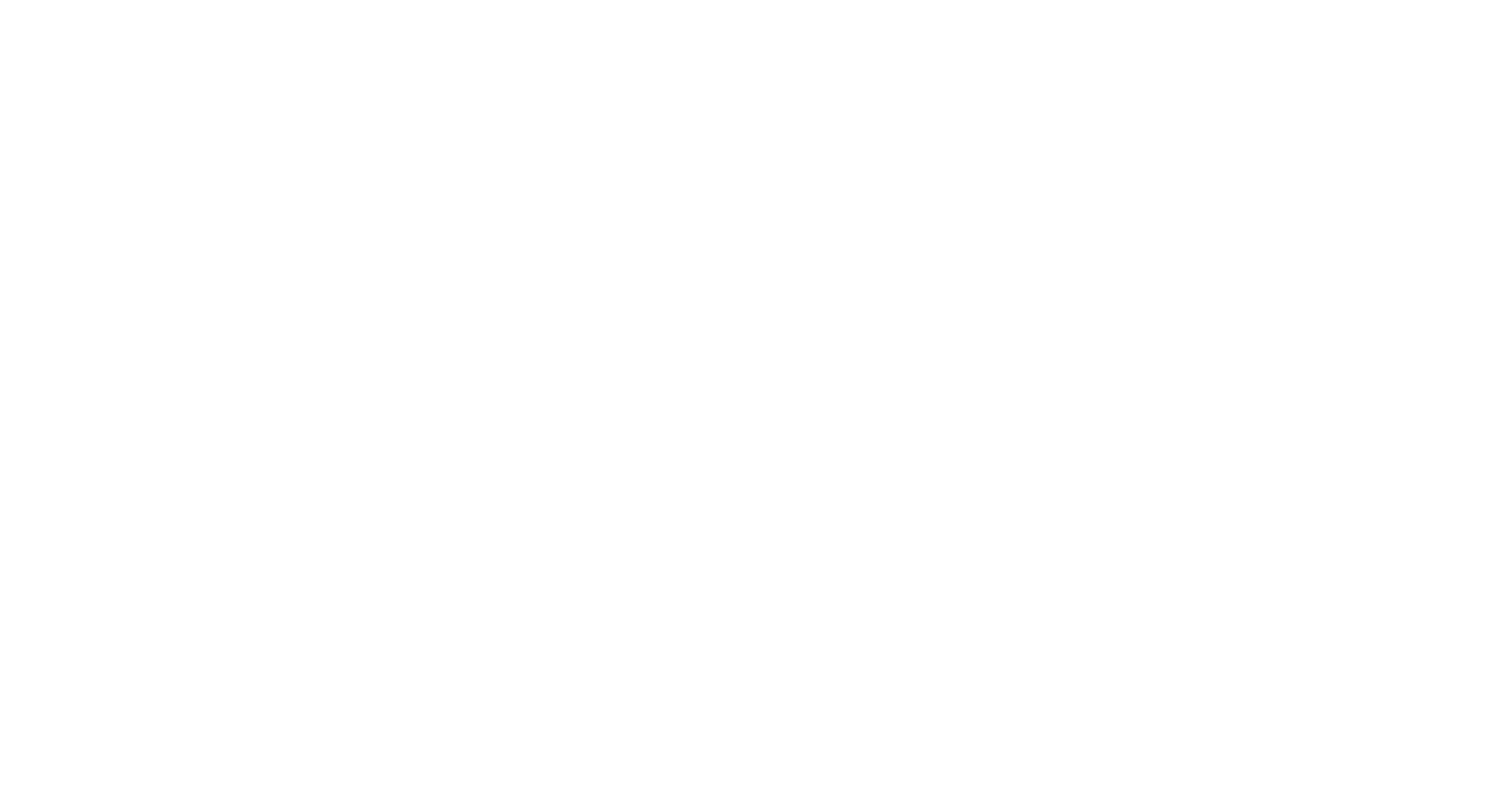
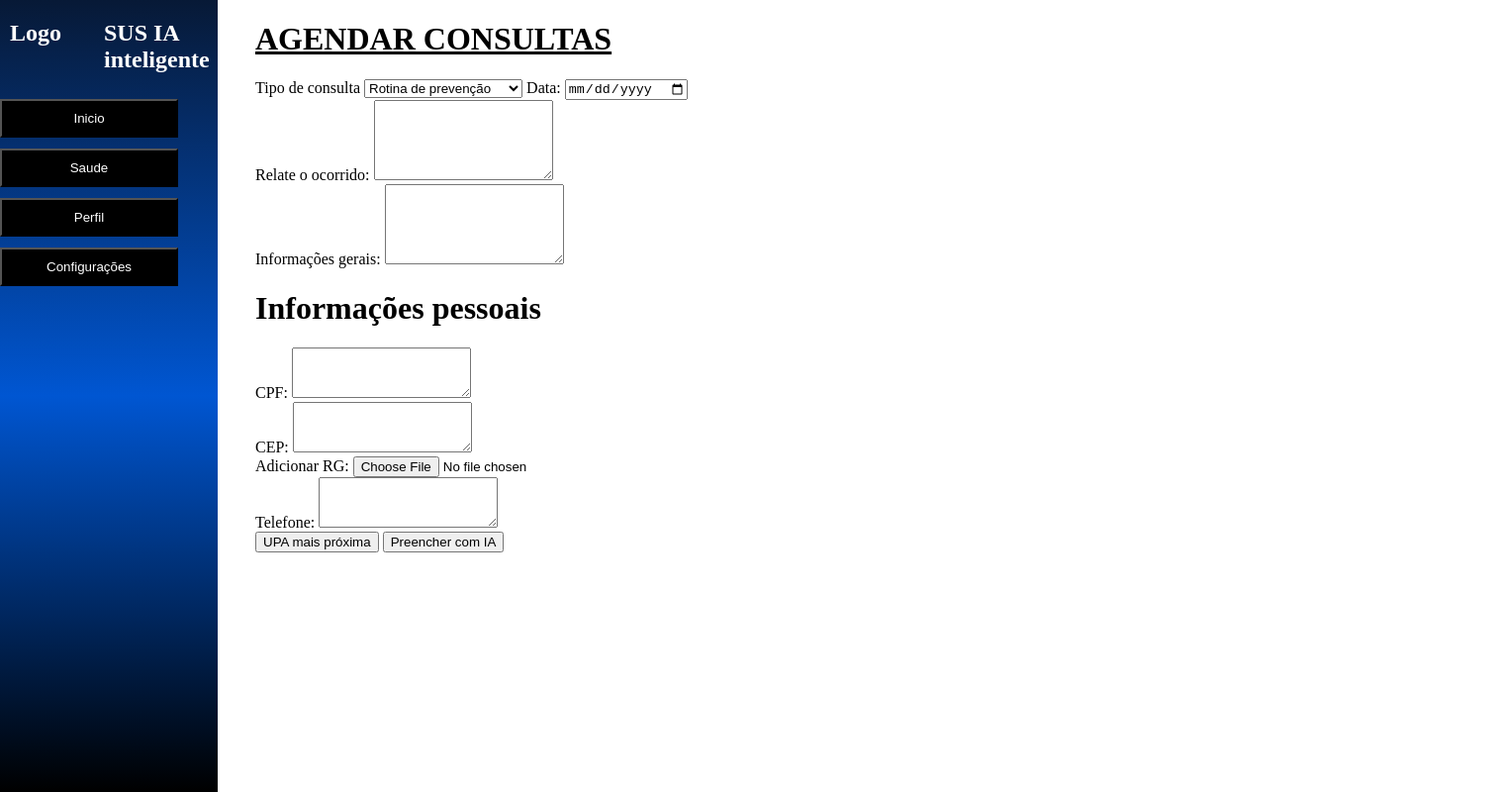
Before and after one commit to Gustavo-Gustzaki/Projetos-pessoal-JavaScript, a plain HTML site: page UPA-PC/Agendar-Consultas-2/Agendar-Consultas.html in a window 1280 px wide. Shown: the whole page at 99% size, 1522 px wide, since content can reach past the window. Drawn offline with Linux system fonts and the light colour scheme.

Commit message:
Tela de Consultas

```diff
--- a/UPA-PC/Agendar-Consultas-2/Agendar-Consultas.html
+++ b/UPA-PC/Agendar-Consultas-2/Agendar-Consultas.html
@@ -0,0 +1,129 @@
+
+<!DOCTYPE html>
+<html lang="pt-BR">
+<head>
+    <meta charset="UTF-8">
+    <meta name="viewport" content="width=device-width, initial-scale=1.0">
+    <title>Agendar Consultas</title>
+    <link rel="stylesheet" href="style.css">
+    <script src="javascript.js" defer></script>
+</head>
+
+<body>
+
+    <main id="principal">
+
+        <header id="cabecalho">
+
+            <h1 id="titulo-agendar">
+                <u>AGENDAR CONSULTAS</u>
+            </h1>
+
+            <label id="laber-consultas" for="tipo-consulta">
+                Tipo de consulta
+            </label>
+
+            <select id="tipo-consulta">
+                <option id="opcao-rotina">Rotina de prevenção</option>
+                <option id="opcao-especializada">Consulta especializada</option>
+                <option id="opcao-urgencia">Consulta de Urgência</option>
+                <option id="opcao-domiciliar">Domiciliar</option>
+                <option id="opcao-teleconsulta">Teleconsulta</option>
+            </select>
+
+            <label id="label-data" for="data-consulta">Data:</label>
+
+            <input type="date" id="data-consulta">
+
+        </header>
+
+        <form id="form-agendamento">
+
+            <section id="section-relato">
+
+                <label id="label-relato" for="Relato">
+                    Relate o ocorrido:
+                </label>
+
+                <textarea id="Relato" rows="5"></textarea>
+
+            </section>
+
+        </form>
+
+        <section id="section-gerais">
+
+            <label id="label-gerais" for="agendar-informacoes">
+                Informações gerais:
+            </label>
+
+            <textarea id="agendar-informacoes" rows="5"></textarea>
+
+        </section>
+
+        <h1 id="titulo-pessoais">
+            Informações pessoais
+        </h1>
+
+        <section id="section-cpf">
+
+            <label id="label-cpf" for="CPF">CPF:</label>
+
+            <textarea id="CPF" rows="3"></textarea>
+
+        </section>
+
+        <section id="section-cep">
+
+            <label id="label-cep" for="CEP">CEP:</label>
+
+            <textarea id="CEP" rows="3"></textarea>
+
+        </section>
+
+        <section id="section-rg">
+
+            <label id="label-rg" for="RG">Adicionar RG:</label>
+
+            <input type="file" id="RG" name="RG_arquivo">
+
+        </section>
+
+        <section id="section-telefone">
+
+            <label id="label-telefone" for="telefone">Telefone:</label>
+
+            <textarea id="telefone" rows="3"></textarea>
+
+        </section>
+
+        <button id="button-upa">
+            UPA mais próxima
+        </button>
+
+        <button id="button-ia">
+            Preencher com IA
+        </button>
+
+    </main>
+
+    <aside id="barra-lateral">
+
+        <h1 id="logo">Logo</h1>
+
+        <h2 id="barra-h2">
+            SUS IA <br> inteligente
+        </h2>
+
+        <button id="button-barra-1">Inicio</button>
+
+        <button id="button-barra-2">Saude</button>
+
+        <button id="button-barra-3">Perfil</button>
+
+        <button id="button-barra-4">Configurações</button>
+
+    </aside>
+
+</body>
+</html>
--- /dev/null
+++ b/UPA-PC/Agendar-Consultas-2/style.css
@@ -0,0 +1,80 @@
+aside {
+    position: fixed;
+    top: 0;
+    left: 0;
+    width: 220px;
+    height: 100vh;
+    background: linear-gradient(to bottom, #071936, #0056D2, #000000);
+}
+#button-barra-1{
+    position: fixed;
+    top: 100px;
+    background-color: black;
+    color: white;
+    padding: 10px;
+    width: 180px;
+    cursor: pointer;
+
+}
+#button-barra-2{
+    position: fixed;
+    top: 150px;
+    background-color: black;
+    color: white;
+    padding: 10px;
+    width: 180px;
+    cursor: pointer;
+
+}
+#button-barra-3{
+    position: fixed;
+    top: 200px;
+    background-color:black;
+    color: white;
+    padding: 10px;
+    width: 180px;
+    cursor: pointer;
+
+}
+#button-barra-4{
+    position: fixed;
+    top: 250px;
+    background-color: black;
+    color: white;
+    padding: 10px;
+    width: 180px;
+    cursor: pointer;
+
+}
+#button-barra-1:hover,
+#button-barra-2:hover,
+#button-barra-3:hover,
+#button-barra-4:hover {
+    background-color: white;
+    color: black;
+}
+#barra-h2{
+    position: fixed;
+    left: 105px;
+    color: white;
+}
+#logo{
+    position: fixed;
+    left: 10px;
+    color: white;
+}
+#Agendar-ocorrido{
+    color: black;
+    border-color: black;
+}
+main{
+    position: relative;
+    left: 250px;
+}
+/*#Agendar-ocorrido textarea{
+    position: relative;
+    top: 85px;
+    left: -120px;
+    width: 500px;
+    resize: none;
+}
--- a/UPA-PC/Pagina-Inicial-1/style.css
+++ b/UPA-PC/Pagina-Inicial-1/style.css
@@ -1,14 +1,21 @@
 * {
     box-sizing: border-box;
+    margin: 0;
+    padding: 0;
 }
 
 html, body {
-    margin: 0;
-    padding: 0;
     width: 100%;
-    min-height: 100%;
+    min-height: 100vh;
+    background-color: transparent;
     overflow-x: hidden;
-    background-color: transparent;
+    display: flex;
+    flex-direction: column;
+    color: transparent;
+}
+
+main {
+    flex: 1;
 }
 
 header {
@@ -17,37 +24,44 @@ header {
     left: 220px;
     width: calc(100% - 220px);
     padding: 20px;
-    margin: 0;
     color: black;
 }
-#header-CPF{
+
+#header-CPF {
     position: relative;
     left: 60px;
     padding: 10px;
     color: #087EA4;
-    top: -50px;
+    top: 5px;
 }
-header h4{
+
+header h4 {
     position: relative;
     left: 10px;
     color: black;
+    top: 40px;
 }
-header h1{
+
+header h1 {
     position: relative;
     left: 10px;
     color: #12304A;
 }
-#nome-usuario{
+
+#nome-usuario {
     position: relative;
     left: 80px;
     color: black;
+    top: 15px;
 }
+
 header img {
     position: relative;
     width: 30px;
     left: -180px;
-    top: -85px;
+    top: -30px;
 }
+
 aside {
     position: fixed;
     top: 0;
@@ -55,8 +69,11 @@ aside {
     width: 220px;
     height: 100vh;
     background: linear-gradient(to bottom, #071936, #0056D2, #000000);
+    overflow: hidden;
+    z-index: 10;
 }
-#button-barra-1{
+
+#button-barra-1 {
     position: fixed;
     top: 100px;
     background-color: black;
@@ -64,9 +81,9 @@ aside {
     padding: 10px;
     width: 180px;
     cursor: pointer;
+}
 
-}
-#button-barra-2{
+#button-barra-2 {
     position: fixed;
     top: 150px;
     background-color: black;
@@ -74,19 +91,19 @@ aside {
     padding: 10px;
     width: 180px;
     cursor: pointer;
+}
 
-}
-#button-barra-3{
+#button-barra-3 {
     position: fixed;
     top: 200px;
-    background-color:black;
+    background-color: black;
     color: white;
     padding: 10px;
     width: 180px;
     cursor: pointer;
+}
 
-}
-#button-barra-4{
+#button-barra-4 {
     position: fixed;
     top: 250px;
     background-color: black;
@@ -94,8 +111,8 @@ aside {
     padding: 10px;
     width: 180px;
     cursor: pointer;
+}
 
-}
 #button-barra-1:hover,
 #button-barra-2:hover,
 #button-barra-3:hover,
@@ -103,6 +120,7 @@ aside {
     background-color: white;
     color: black;
 }
+
 #main-button-1:hover,
 #main-button-2:hover,
 #main-button-3:hover,
@@ -114,111 +132,134 @@ aside {
     background-color: black;
     color: white;
 }
-#barra-h2{
+
+#barra-h2 {
     position: fixed;
     left: 105px;
     color: white;
 }
-#logo{
+
+#logo {
     position: fixed;
     left: 10px;
+    color: white;
 }
-#main-button-1{
-    position: fixed;
-    top: 280px;
+
+#main-button-1 {
+    position: relative;
     background-color: #FFFFFF;
     color: #12304A;
     padding: 50px;
-    left: 400px;
     width: 150px;
+    left: 450px;
+    top: 70px;
     border-radius: 30px;
     cursor: pointer;
 }
-#main-button-2{
-    position: fixed;
-    top: 280px;
+
+#main-button-2 {
+    position: relative;
     background-color: #FFFFFF;
     color: #12304A;
     padding: 50px;
-    left: 650px;
+    left: 530px;
     width: 150px;
+    top: 70px;
     border-radius: 30px;
     cursor: pointer;
 }
-#main-button-3{
-    position: fixed;
-    top: 280px;
+
+#main-button-3 {
+    position: relative;
     background-color: #FFFFFF;
     color: #12304A;
     padding: 58px;
-    left: 900px;
+    left: 615px;
     width: 150px;
+    top: 70px;
     border-radius: 30px;
     text-indent: -15px;
     cursor: pointer;
 }
-#main-button-4{
-    position: fixed;
-    top: 280px;
+
+#main-button-4 {
+    position: relative;
     background-color: #FFFFFF;
     color: #12304A;
     padding: 50px;
-    left: 1150px;
+    left: 705px;
     width: 150px;
+    top: 70px;
     border-radius: 30px;
     cursor: pointer;
 }
-#main-button-5{
-    position: fixed;
-    top: 480px;
+
+#main-button-5 {
+    position: relative;
     background-color: #FFFFFF;
     color: #12304A;
     padding: 57px;
-    left: 400px;
     width: 150px;
+    top: 300px;
+    left: -164px;
     border-radius: 30px;
     text-indent: -24px;
     cursor: pointer;
 }
-#main-button-6{
-    position: fixed;
-    top: 480px;
+
+#main-button-6 {
+    position: relative;
     background-color: #FFFFFF;
     color: #12304A;
     padding: 50px;
-    left: 650px;
     width: 150px;
+    top: 300px;
+    left: -83px;
     border-radius: 30px;
     text-indent: -10px;
     cursor: pointer;
 }
-#main-button-7{
-    position: fixed;
-    top: 480px;
+
+#main-button-7 {
+    position: relative;
     background-color: #FFFFFF;
     color: #12304A;
     padding: 50px;
-    left: 900px;
     width: 150px;
+    top: 300px;
+    left: 3px;
     border-radius: 30px;
     cursor: pointer;
 }
-#main-button-8{
-    position: fixed;
-    top: 480px;
+
+#main-button-8 {
+    position: relative;
     background-color: #FFFFFF;
     color: #12304A;
     padding: 50px;
-    left: 1150px;
     width: 150px;
+    top: 300px;
+    left: 90px;
     border-radius: 30px;
     cursor: pointer;
 }
-#span{
+
+#span {
     position: relative;
     left: 2px;
 }
-#span-2{
+
+#span-2 {
     position: relative;
     left: -18px;
 }
+
+footer {
+    position: relative;
+    left: 220px;
+    width: calc(100% - 220px);
+    background: #000;
+    color: #fff;
+    padding: 5px;
+    text-align: center;
+}
```
Also changed, not shown: UPA-PC/Pagina-Inicial-1/index.html (+16 -11 lines), UPA-PC/Agendar-Consultas-2/javascript.js (added).
